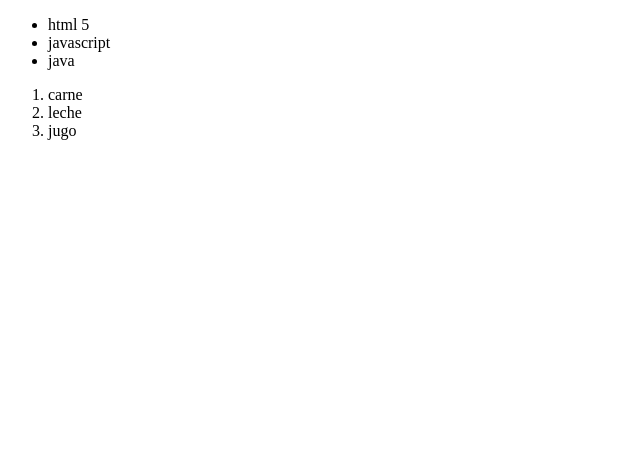
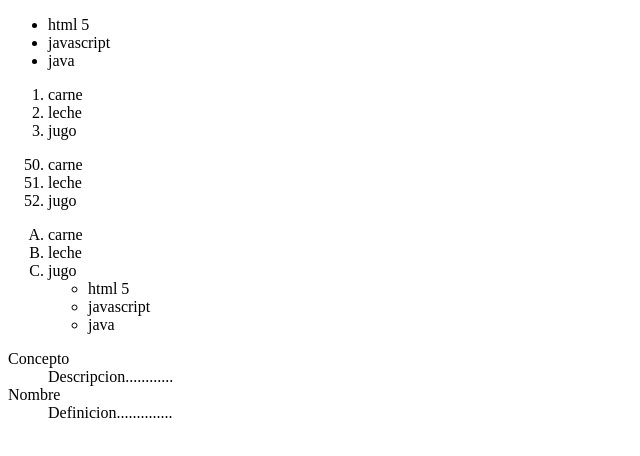
Before and after one commit to mary-puma/HTML5-CSS3, a plain HTML site: page html5/lista.html in a window 1280 px wide. Shown: the whole page, without its empty margins (0-640 px from the left). Drawn offline with Linux system fonts and the light colour scheme.

Commit message:
se agrego una lista de definición

```diff
--- a/html5/lista.html
+++ b/html5/lista.html
@@ -21,5 +21,31 @@
         <li>jugo</li>
     </ol>
 
+    <!--lista ordenada numeradas a partir del 50-->
+    <ol start="50">
+        <li>carne</li>
+        <li>leche</li>
+        <li>jugo</li>
+    </ol>
+
+    <!--lista ordenada-->
+    <ol type="A">
+        <li>carne</li>
+        <li>leche</li>
+        <li>jugo</li>
+        <ul>
+            <li>html 5</li>
+            <li>javascript</li>
+            <li>java</li>
+        </ul>
+    </ol>
+
+    <dl>
+        <dt>Concepto</dt>
+        <dd>Descripcion............</dd>
+        <dt>Nombre</dt>
+        <dd>Definicion..............</dd>
+    </dl>
+
 </body>
 </html>
```
